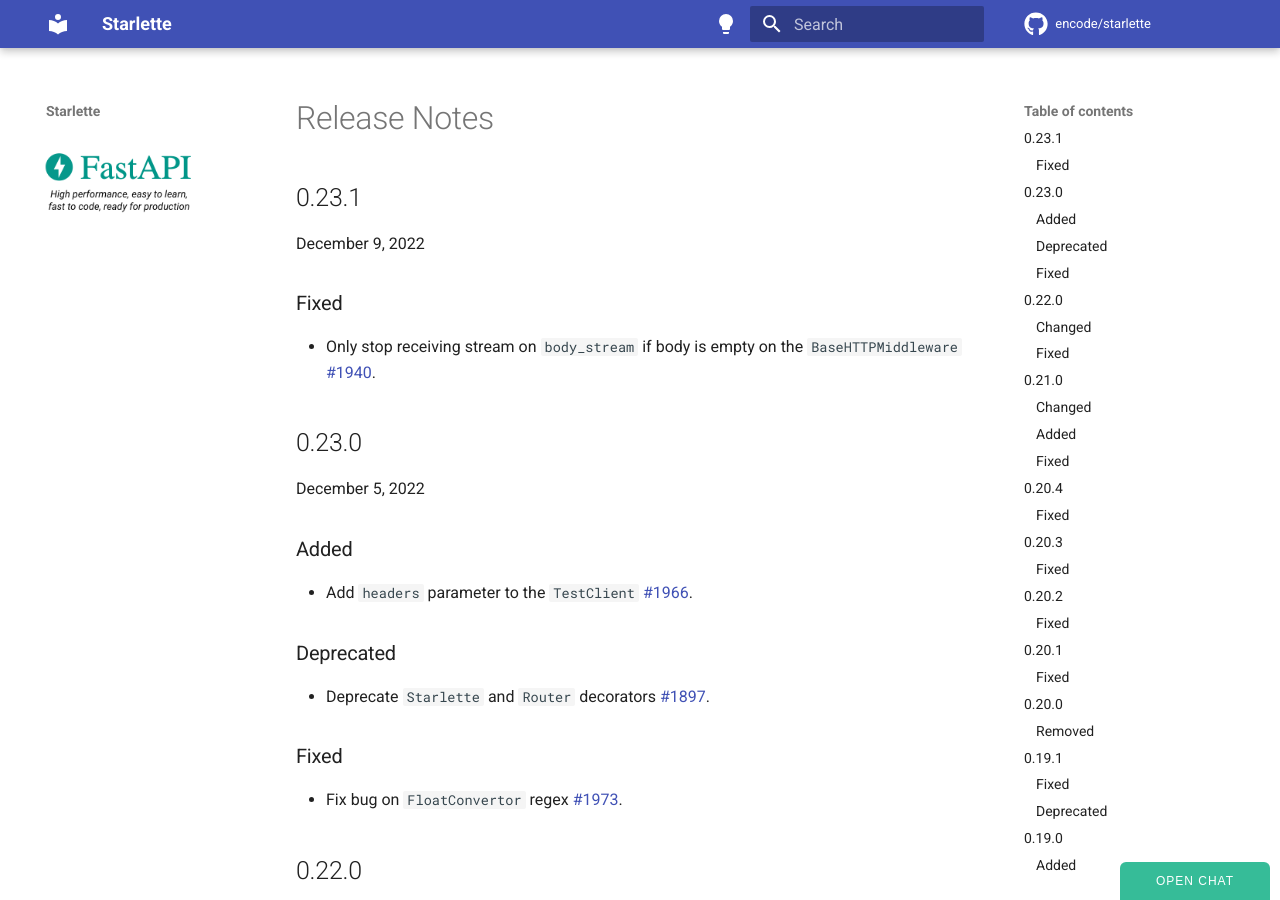
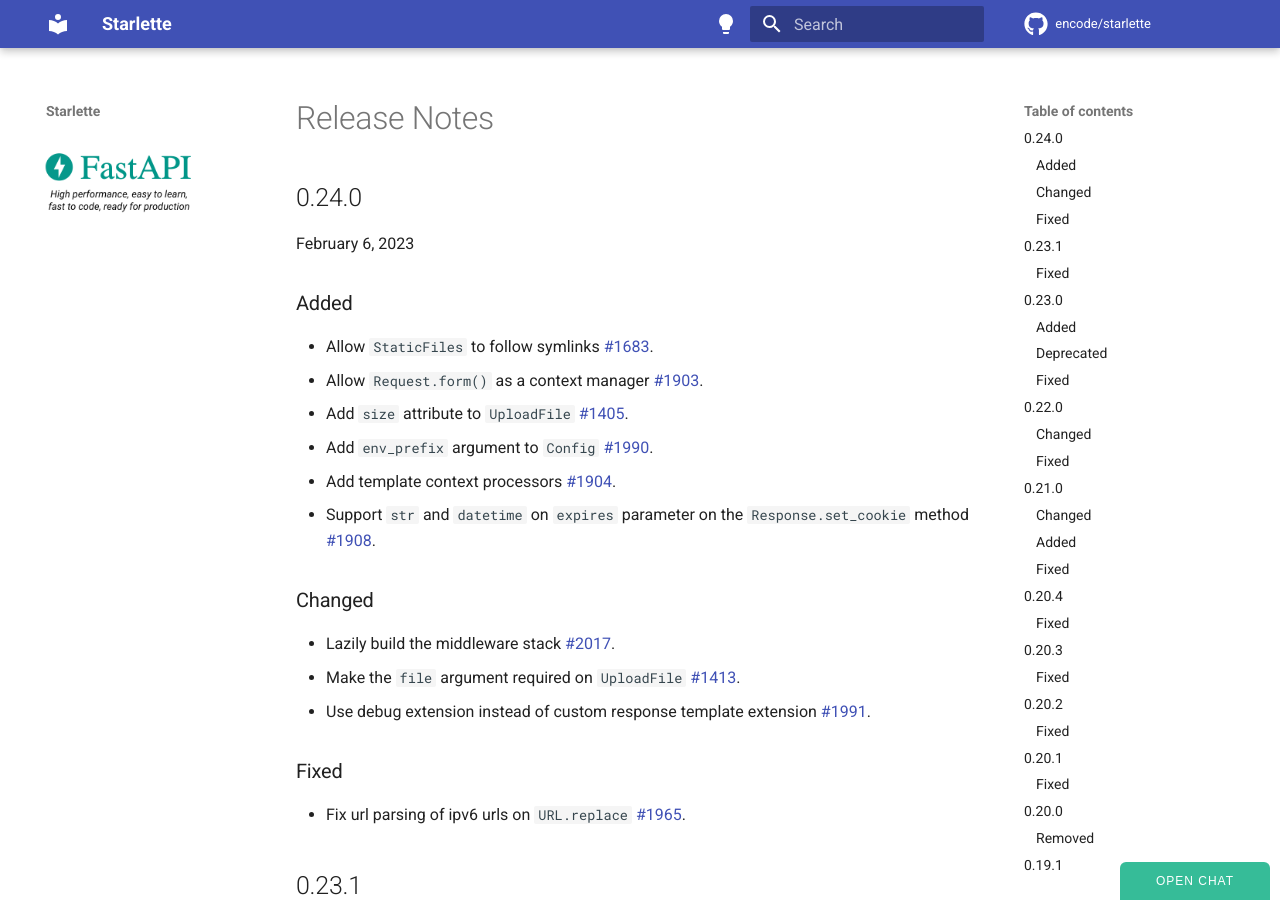
Before and after one commit to azurelotus0926/starlette, an MkDocs documentation site: the page built from docs/release-notes.md, in a window 1280 px wide and 900 px high. Built offline with MkDocs 1.6.1 and Material for MkDocs 9.7.7, drawn with Linux system fonts in a browser that asks for light colours; comment, search, counter and statistics services are not loaded.

Commit message:
Version 0.24.0 (#1983)

```diff
--- a/docs/release-notes.md
+++ b/docs/release-notes.md
@@ -1,3 +1,23 @@
+## 0.24.0
+
+February 6, 2023
+
+### Added
+* Allow `StaticFiles` to follow symlinks [#1683](https://github.com/encode/starlette/pull/1683).
+* Allow `Request.form()` as a context manager [#1903](https://github.com/encode/starlette/pull/1903).
+* Add `size` attribute to `UploadFile` [#1405](https://github.com/encode/starlette/pull/1405).
+* Add `env_prefix` argument to `Config` [#1990](https://github.com/encode/starlette/pull/1990).
+* Add template context processors [#1904](https://github.com/encode/starlette/pull/1904).
+* Support `str` and `datetime` on `expires` parameter on the `Response.set_cookie` method [#1908](https://github.com/encode/starlette/pull/1908).
+
+### Changed
+* Lazily build the middleware stack [#2017](https://github.com/encode/starlette/pull/2017).
+* Make the `file` argument required on `UploadFile` [#1413](https://github.com/encode/starlette/pull/1413).
+* Use debug extension instead of custom response template extension [#1991](https://github.com/encode/starlette/pull/1991).
+
+### Fixed
+* Fix url parsing of ipv6 urls on `URL.replace` [#1965](https://github.com/encode/starlette/pull/1965).
+
 ## 0.23.1
 
 December 9, 2022
--- a/starlette/__init__.py
+++ b/starlette/__init__.py
@@ -1 +1 @@
-__version__ = "0.23.1"
+__version__ = "0.24.0"
```
